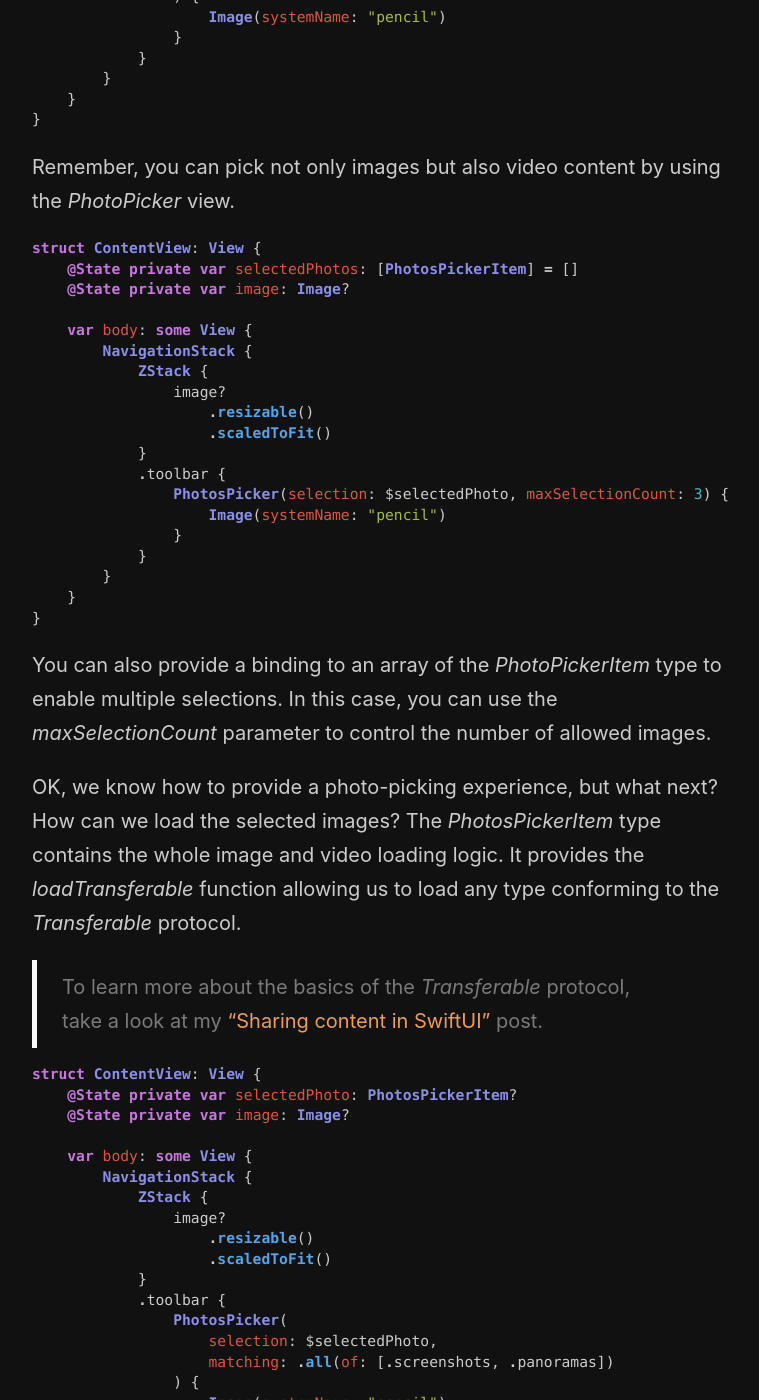
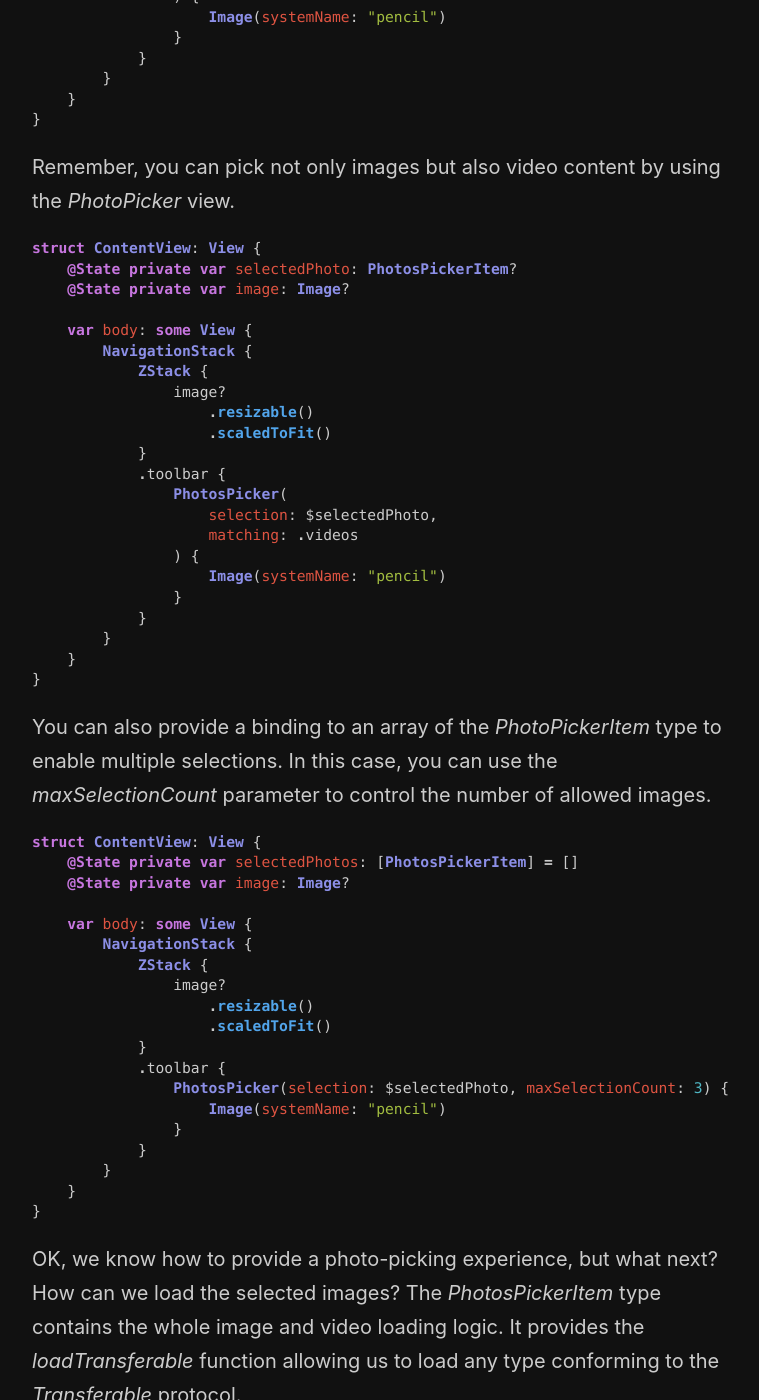
Before and after one commit to mecid/mecid.github.io, a Jekyll site: the page built from _posts/2023-04-25-photopicker-in-swiftui.md, in a window 1280 px wide and 1400 px high, scrolled down 2171 px. Shown: the whole window, without its empty margins (258-1017 px from the left). Built offline with Jekyll 4.4.1, drawn with Linux system fonts in a browser that asks for light colours.

Commit message:
another code example added to the photo picker post

````diff
--- a/_posts/2023-04-25-photopicker-in-swiftui.md
+++ b/_posts/2023-04-25-photopicker-in-swiftui.md
@@ -91,6 +91,33 @@ Remember, you can pick not only images but also video content by using the *Phot
 
 ```swift
 struct ContentView: View {
+    @State private var selectedPhoto: PhotosPickerItem?
+    @State private var image: Image?
+
+    var body: some View {
+        NavigationStack {
+            ZStack {
+                image?
+                    .resizable()
+                    .scaledToFit()
+            }
+            .toolbar {
+                PhotosPicker(
+                    selection: $selectedPhoto,
+                    matching: .videos
+                ) {
+                    Image(systemName: "pencil")
+                }
+            }
+        }
+    }
+}
+```
+
+You can also provide a binding to an array of the *PhotoPickerItem* type to enable multiple selections. In this case, you can use the *maxSelectionCount* parameter to control the number of allowed images.
+
+```swift
+struct ContentView: View {
     @State private var selectedPhotos: [PhotosPickerItem] = []
     @State private var image: Image?
 
````
Also changed, not shown: other parts of _posts/2023-04-25-photopicker-in-swiftui.md (+0 -2 lines).
